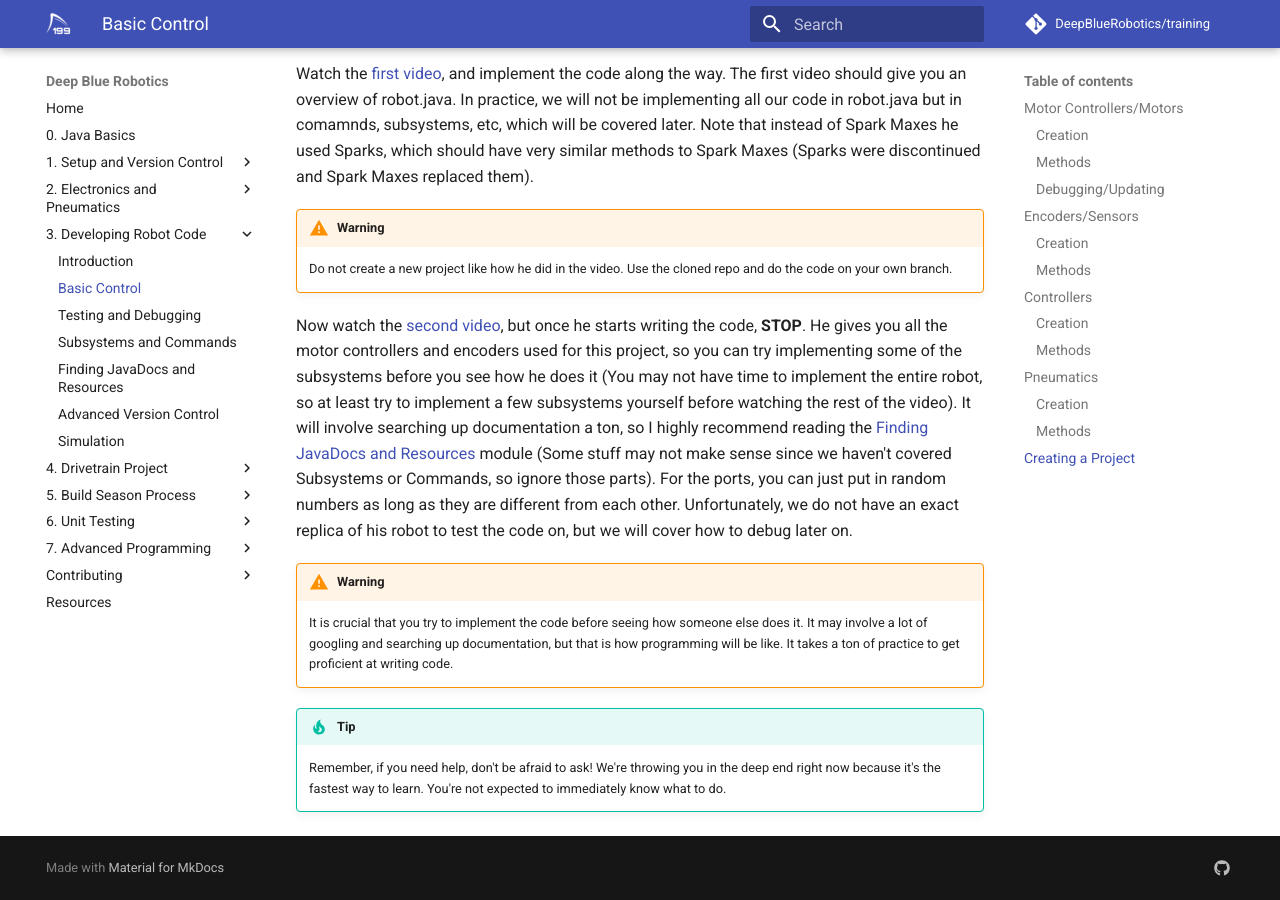
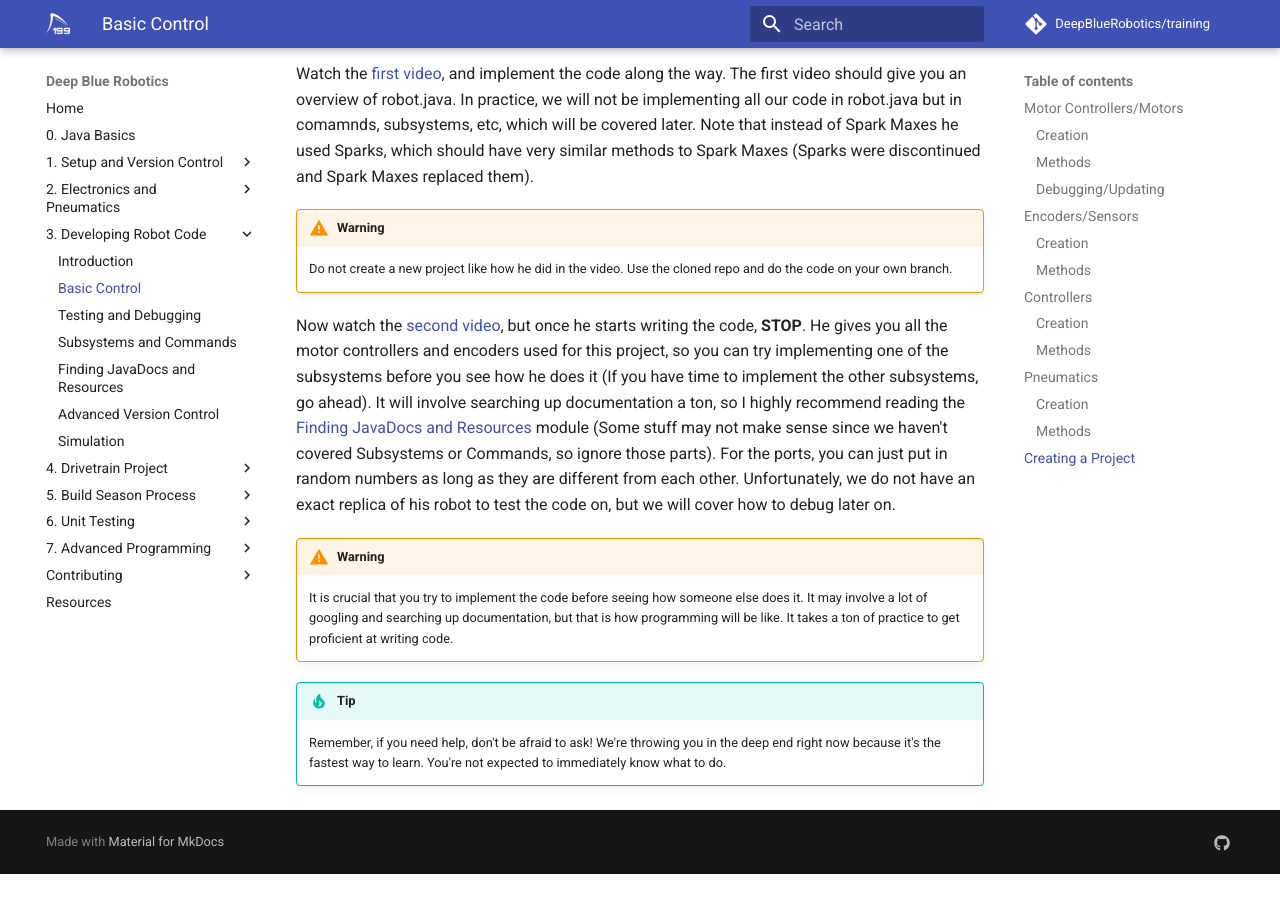
Before and after one commit to DeepBlueRobotics/training, an MkDocs documentation site: the page built from docs/section-3/basic-control.md, in a window 1280 px wide and 900 px high, scrolled down 5060 px. Built offline with MkDocs 1.6.1 and Material for MkDocs 9.7.7, drawn with Linux system fonts in a browser that asks for light colours; comment, search, counter and statistics services are not loaded; after the commit the page ends 5934 px from its top, so only the background shows below that.

Commit message:
change second video instructions

```diff
--- a/docs/section-3/basic-control.md
+++ b/docs/section-3/basic-control.md
@@ -139,7 +139,7 @@ Watch the [first video](https://www.youtube.com/watch?v=ihO-mw_4Qpo&t=347s&ab_ch
 !!! warning
     Do not create a new project like how he did in the video. Use the cloned repo and do the code on your own branch.
 
-Now watch the [second video](https://www.youtube.com/watch?v=g-dgdWVO5u8&t=1s&ab_channel=FRC0toAutonomous), but once he starts writing the code, **STOP**. He gives you all the motor controllers and encoders used for this project, so you can try implementing some of the subsystems before you see how he does it (You may not have time to implement the entire robot, so at least try to implement a few subsystems yourself before watching the rest of the video). It will involve searching up documentation a ton, so I highly recommend reading the [Finding JavaDocs and Resources](finding-docs.md) module (Some stuff may not make sense since we haven't covered Subsystems or Commands, so ignore those parts). For the ports, you can just put in random numbers as long as they are different from each other. Unfortunately, we do not have an exact replica of his robot to test the code on, but we will cover how to debug later on.
+Now watch the [second video](https://www.youtube.com/watch?v=g-dgdWVO5u8&t=1s&ab_channel=FRC0toAutonomous), but once he starts writing the code, **STOP**. He gives you all the motor controllers and encoders used for this project, so you can try implementing one of the subsystems before you see how he does it (If you have time to implement the other subsystems, go ahead). It will involve searching up documentation a ton, so I highly recommend reading the [Finding JavaDocs and Resources](finding-docs.md) module (Some stuff may not make sense since we haven't covered Subsystems or Commands, so ignore those parts). For the ports, you can just put in random numbers as long as they are different from each other. Unfortunately, we do not have an exact replica of his robot to test the code on, but we will cover how to debug later on.
 
 !!! warning
     It is crucial that you try to implement the code before seeing how someone else does it. It may involve a lot of googling and searching up documentation, but that is how programming will be like. It takes a ton of practice to get proficient at writing code.
```
